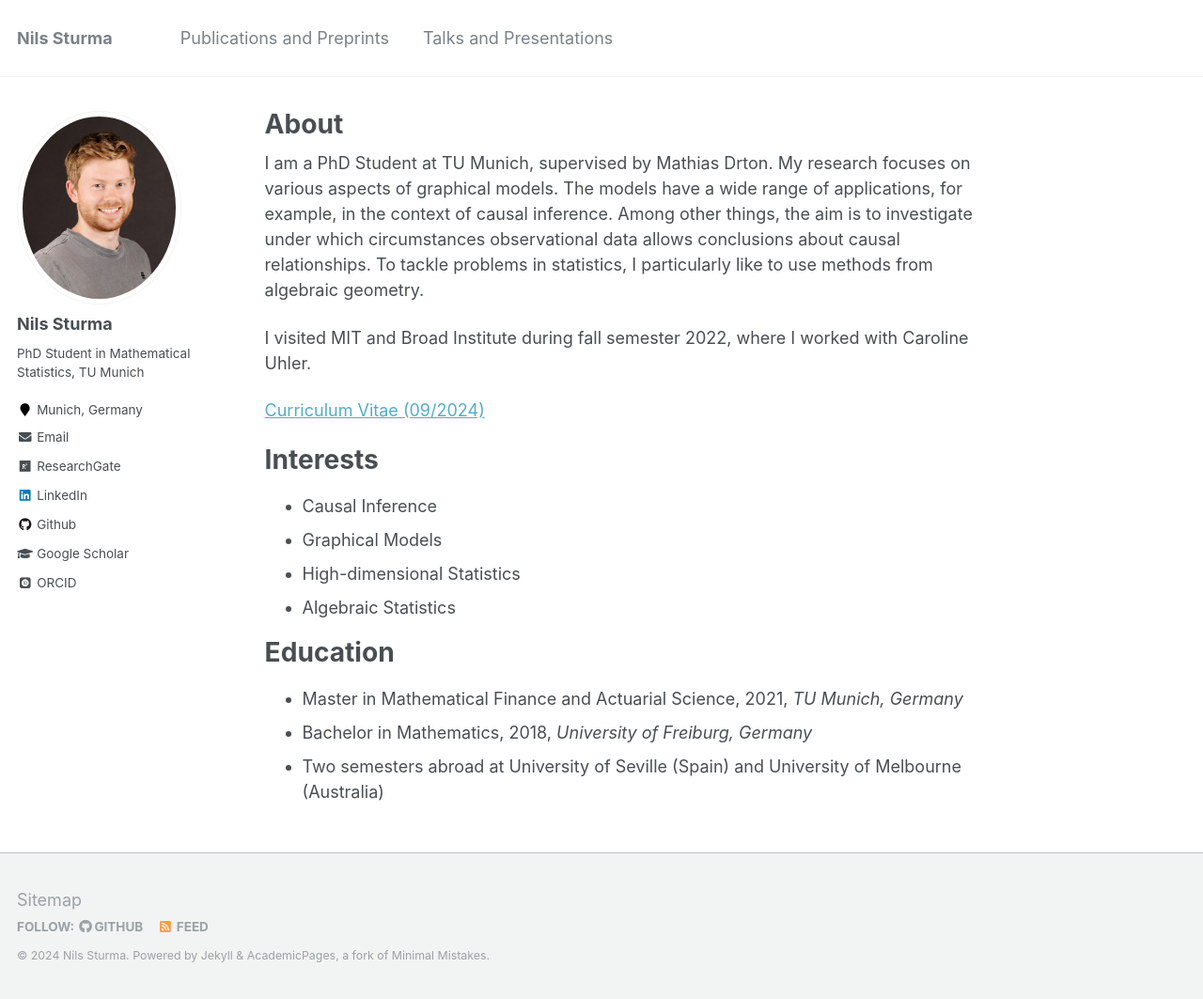
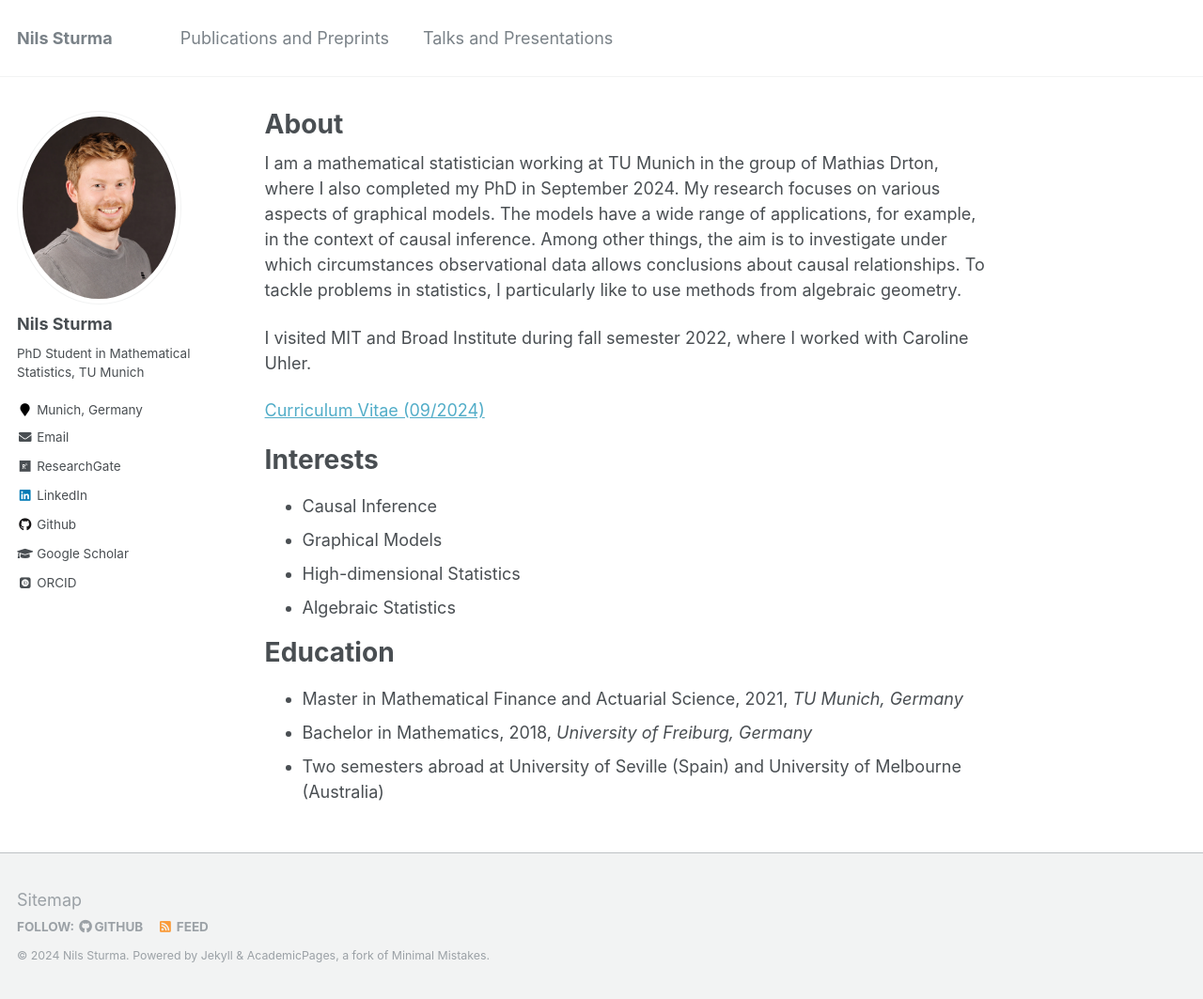
Before and after one commit to NilsSturma/nilssturma.github.io, a Jekyll site: the page built from _pages/about.md, in a window 1280 px wide and 1063 px high. Shown: the whole window at 94% size. Built offline with Jekyll 4.4.1, drawn with Linux system fonts in a browser that asks for light colours; some web fonts are replaced.

Commit message:
updated the description of my position

```diff
--- a/_pages/about.md
+++ b/_pages/about.md
@@ -8,7 +8,7 @@ redirect_from:
   - /about.html
 ---
 
-I am a PhD Student at TU Munich, supervised by Mathias Drton. My research focuses on various aspects of graphical models. The models have a wide range of applications, for example, in the context of causal inference. Among other things, the aim is to investigate under which circumstances observational data allows conclusions about causal relationships. To tackle problems in statistics, I particularly like to use methods from algebraic geometry.
+I am a mathematical statistician working at TU Munich in the group of Mathias Drton, where I also completed my PhD in September 2024. My research focuses on various aspects of graphical models. The models have a wide range of applications, for example, in the context of causal inference. Among other things, the aim is to investigate under which circumstances observational data allows conclusions about causal relationships. To tackle problems in statistics, I particularly like to use methods from algebraic geometry.
 
 I visited MIT and Broad Institute during fall semester 2022, where I worked with Caroline Uhler.
 
```
